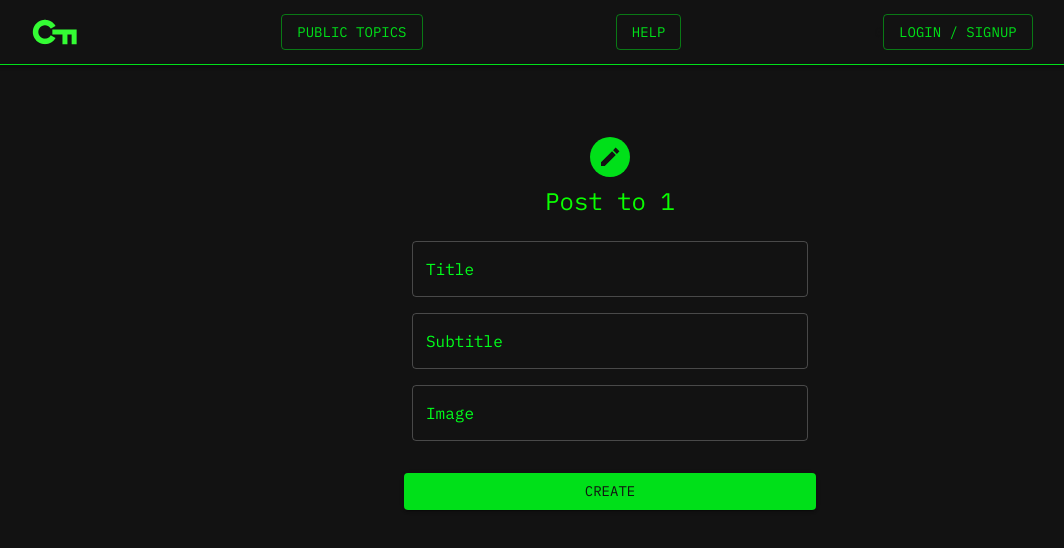
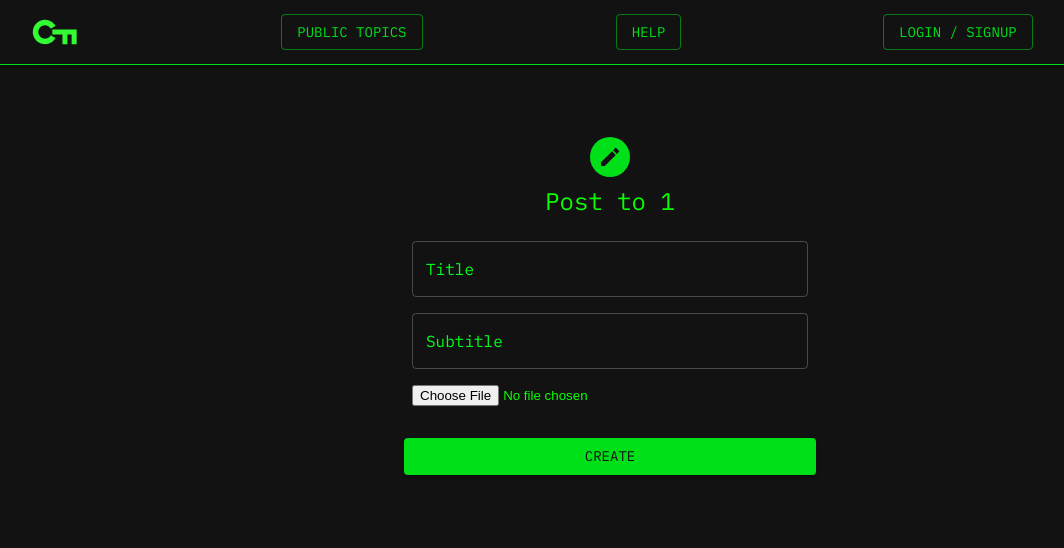
Before and after one commit to pwetherbee/cipherforums-backend, a React (Create React App) app in the folder client/: page /create/public/1 in a window 1280 px wide. Shown: the top 548 px of the page, without its empty margins (30-1094 px from the left). Built offline with nearby package versions, Linux system fonts and the light colour scheme; no server answers.

Commit message:
added image upload to public topics

```diff
--- a/client/src/pages/CreatePublic.js
+++ b/client/src/pages/CreatePublic.js
@@ -103,15 +103,9 @@ export default function Public() {
               />
             </Grid>
             <Grid item xs={12}>
-              <TextField
-                fullWidth
-                id="outlined-textarea"
-                label="Image"
-                placeholder=""
-                variant="outlined"
-                value={values.image}
-                onChange={handleChange("image")}
-              />
+              <Grid item xs={12}>
+                <input type="file" id="file"></input>
+              </Grid>
             </Grid>
             <Button
               type="submit"
```
